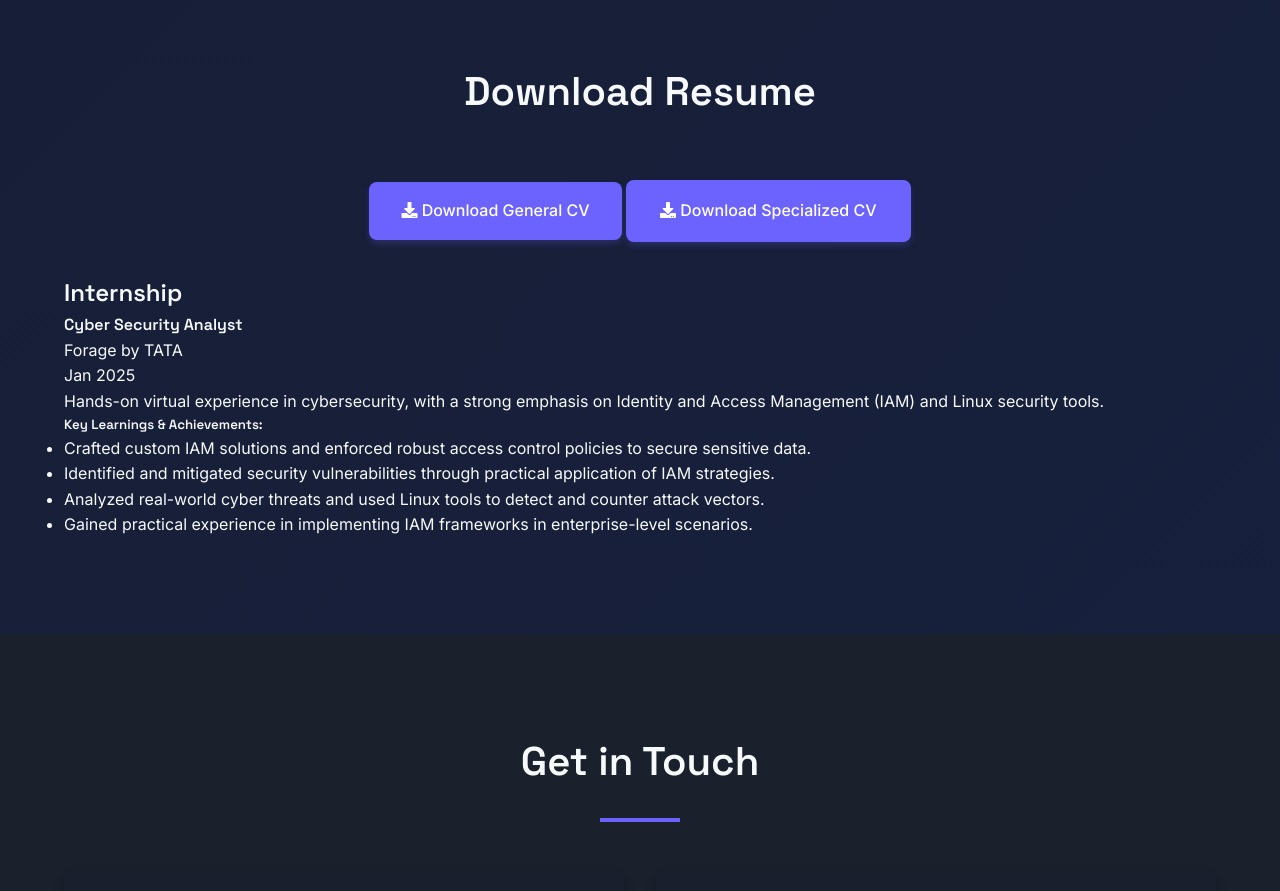
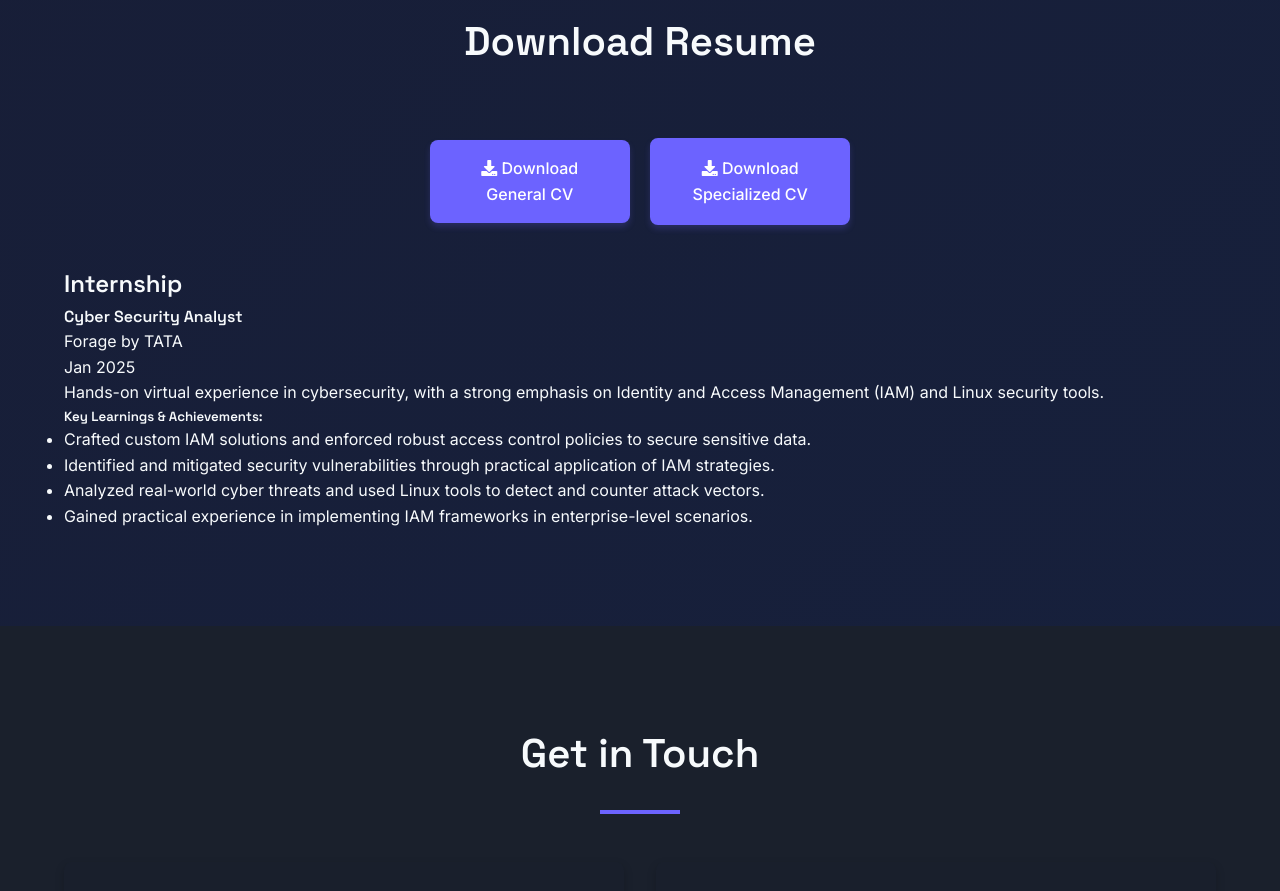
Before and after one commit to jagadeesh7225/portfolio, a plain HTML site: page index.html in a window 1280 px wide. Shown: the part 4260-5151 px from the top of the page. Drawn offline with nearby package versions, Linux system fonts and the light colour scheme; a script that the page names is missing; files whose address does not match are found by name.

Commit message:
Update first.css

```diff
--- a/first.css
+++ b/first.css
@@ -466,7 +466,7 @@
 
 .project-image img {
   width: 100%;
-  height: 150px; /* Reduce image height */
+  height: 100px; /* Reduce image height */
   object-fit: cover;
 }
 
@@ -484,6 +484,10 @@
   font-weight: 500;
   text-decoration: none;
   transition: all 0.3s ease;
+  margin: 0.5rem; /* Add spacing between buttons */
+  width: 200px; /* Set a consistent width for both buttons */
+  text-align: center; /* Ensure text is centered */
+}
 }
 
 .resume-download a:hover {
```
